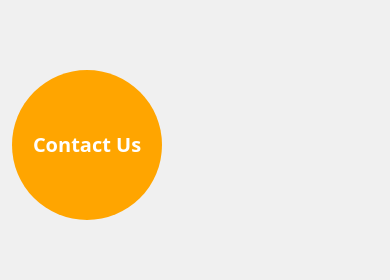
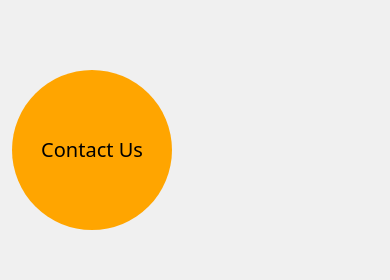
Before and after one commit to hayatul-islam/Maat-client, a React (Create React App) app: page /expertises/expertiseDetails/1 in a window 390 px wide. Shown: the part 964-1244 px from the top of the page. Built offline with nearby package versions, Linux system fonts and the light colour scheme; no server answers.

Commit message:
team member info back btn add and image responsive

```diff
--- a/src/App.css
+++ b/src/App.css
@@ -32,6 +32,9 @@ p{
 }
 hr{
   background: #f0f0f0 !important;
+}
+.backBtn{
+  z-index: 10000000000000000;
 }
 
 .linkBtn{
--- a/src/Pages/Shered/ContactUs/ContactUs.css
+++ b/src/Pages/Shered/ContactUs/ContactUs.css
@@ -12,27 +12,30 @@
     display: flex;
     justify-content: center;
 }
-.contactUsBtn{
-    width: 150px;
-    height: 150px;
-    border-radius: 50%;
+
+.contactUsBtn a{
     background-color: orange;
+    display: -webkit-box;
+    display: -webkit-flex;
+    display: -ms-flexbox;
     display: flex;
+    width: 8em;
+    height: 8em;
+    -webkit-box-pack: center;
+    -webkit-justify-content: center;
+    -ms-flex-pack: center;
     justify-content: center;
+    -webkit-box-align: center;
+    -webkit-align-items: center;
+    -ms-flex-align: center;
     align-items: center;
+    border-radius: 200px;
+    font-size: 1.25em;
+    text-decoration: none;
+    color: black;
+    transition: all 0.7 ease-out;
 }
-.contactUsBtn a{
-    text-decoration: none;
-    font-size: 20px;
-    color: white;
-    font-weight: 700;
-}
-#contactUsContainer{
-    cursor: grab;
-}
-#cursor{
-    position:absolute;
-}
+
 
 @media (min-width: 0px) and (max-width: 749px){
     .contactUsBtnContainer{
--- a/src/Pages/Shered/ContactUs/ContactUs.js
+++ b/src/Pages/Shered/ContactUs/ContactUs.js
@@ -1,9 +1,17 @@
-import React from 'react';
+import React, { useState } from 'react';
 import { Col, Container, Row } from 'react-bootstrap';
 import { Link } from 'react-router-dom';
 import './ContactUs.css';
 
 const ContactUs = () => {
+
+    const [cursorX, setCursorX] = useState();
+    const [cursorY, setCursorY] = useState();
+
+    window.addEventListener('mousemove', e => {
+        setCursorX(e.pageX)
+        setCursorY(e.pageY)
+    })
 
     return (
         <div className='contactUs'>
@@ -18,7 +26,8 @@ const ContactUs = () => {
                     </Col>
                     <Col xs={12} md={6}>
                         <div className="contactUsBtnContainer">
-                            <div data-aos="zoom-in-left" data-aos-duration="1000" className="contactUsBtn">
+                            <div data-aos="zoom-in-left" data-aos-duration="1000"
+                                className="contactUsBtn">
                                 <Link className='' to='/contact'>Contact Us</Link>
                             </div>
                         </div>
@@ -26,6 +35,7 @@ const ContactUs = () => {
                 </Row>
 
             </Container>
+
         </div >
     );
 };
--- a/src/Pages/Shered/Header/Header.css
+++ b/src/Pages/Shered/Header/Header.css
@@ -10,6 +10,7 @@
     width: 100%;
     transition: top 0.3s;
     border-bottom: 1px solid #f0f0f0;
+    z-index: 9999999;
   }
 
 .header-logo{
--- a/src/Pages/Team/TeamMemberInfo/TeamMemberInfo.css
+++ b/src/Pages/Team/TeamMemberInfo/TeamMemberInfo.css
@@ -1,3 +1,7 @@
+.singleImage1{
+    display: none;
+    margin-bottom: 30px;
+}
 .member-info p{
     font-size: 20px;
     margin: 0;
@@ -30,4 +34,23 @@
 }
 .memberImg{
     height: 500px;
+    z-index: -1;
 }
+
+@media (min-width: 0) and (max-width: 767px){
+    .singleImage1{
+        display: block;
+    }
+    .singleImage2{
+        display: none;
+    }
+}
+@media (min-width: 0) and (max-width: 991px){
+    .memberImg{
+        height: 350px;
+    }
+    .member-info h1{
+        line-height: 60px;
+    }
+
+}
--- a/src/Pages/Team/TeamMemberInfo/TeamMemberInfo.js
+++ b/src/Pages/Team/TeamMemberInfo/TeamMemberInfo.js
@@ -1,7 +1,8 @@
 import React, { useEffect, useState } from 'react';
 import { Col, Container, Image, Row } from 'react-bootstrap';
-import { useParams } from 'react-router-dom';
+import { Link, useParams } from 'react-router-dom';
 import './TeamMemberInfo.css';
+import Footer from '../../Shered/Footer/Footer';
 
 const TeamMemberInfo = () => {
 
@@ -18,9 +19,16 @@ const TeamMemberInfo = () => {
     const findMember = teams?.find(member => member?._id === memberId);
 
     return (
+        <>
             <div className='py-5 text-light'>
                 <Container>
+                    <div className='pb-3 sticky-top'>
+                        <Link className='backBtn ' to="/teams"><i className="fas fa-times"></i></Link>
+                    </div>
                     <Row>
+                        <div className='singleImage1'>
+                            <Image className='img-fluid memberImg' src={findMember?.image} />
+                        </div>
                         <Col xs={12} md={8}>
                             <div>
                                 <div className='big-font member-info'>
@@ -56,14 +64,15 @@ const TeamMemberInfo = () => {
                             </Row>
                         </Col>
                         <Col xs={12} md={4}>
-                        <div>
+                            <div className='singleImage2 sticky-top'>
                                 <Image className='img-fluid memberImg' src={findMember?.image} />
                             </div>
                         </Col>
                     </Row>
-
                 </Container>
             </div>
+            <Footer />
+        </>
     );
 };
 
```
Lines whose indentation alone changed are shown as unchanged.
